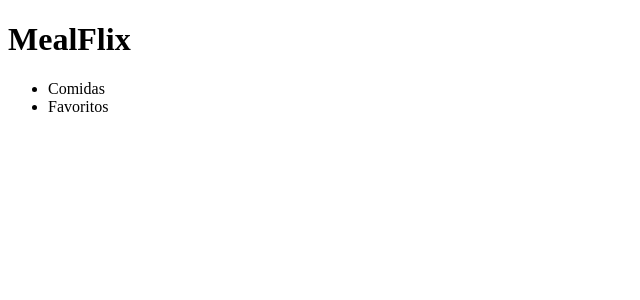
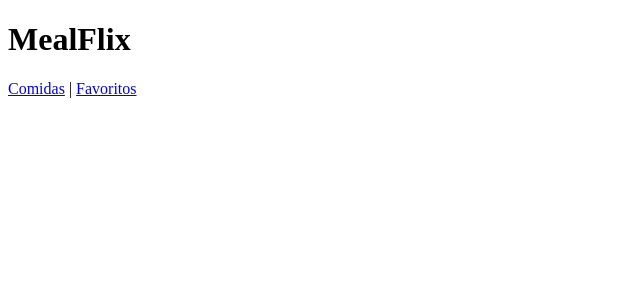
Before and after one commit to PradoCarretero/prueba-tecnica-vue, a Vue app: page / in a window 1280 px wide. Shown: the top 300 px of the page, without its empty margins (0-640 px from the left). Built offline with nearby package versions, Linux system fonts and the light colour scheme.

Commit message:
fix header structure

```diff
--- a/src/views/HomeView.vue
+++ b/src/views/HomeView.vue
@@ -2,10 +2,8 @@
   <header>
     <h1>MealFlix</h1>
     <nav>
-      <ul>
-        <li>Comidas</li>
-        <li>Favoritos</li>
-      </ul>
+      <router-link to="/comidas">Comidas</router-link> |
+      <router-link to="/favoritos">Favoritos</router-link>
     </nav>
     <img src="" alt="" />
   </header>
```
Also changed, not shown: src/views/Food.vue (added, +19 -0 lines).
